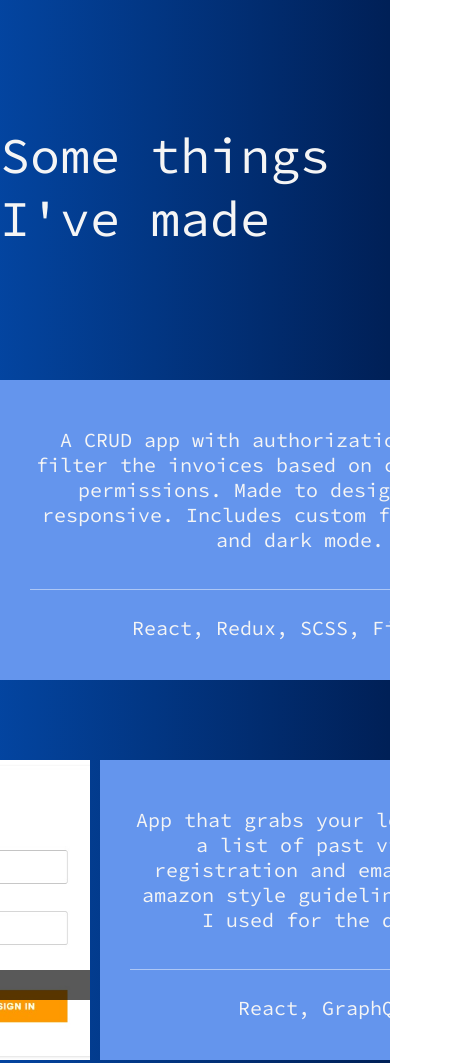
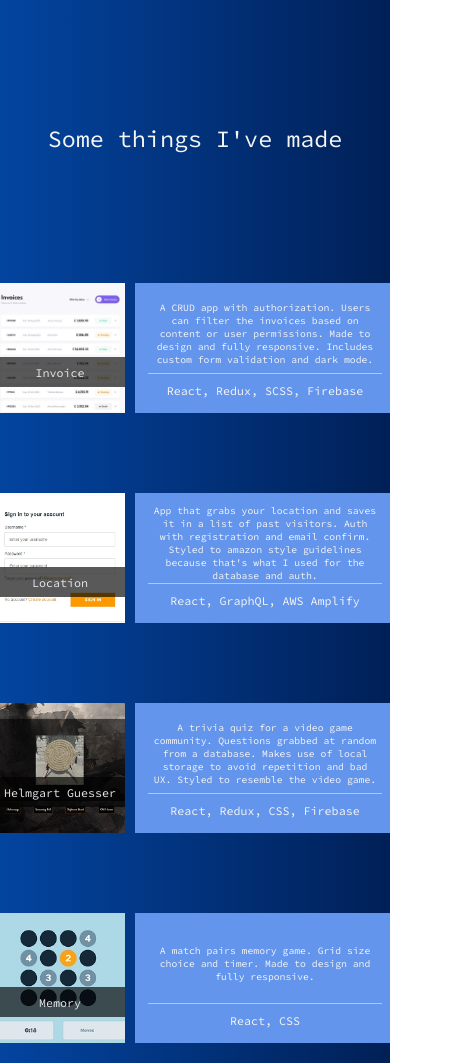
Before and after one commit to ProceduralFox/portfolio, a plain HTML site: page index.html in a window 390 px wide. Shown: the part 740-1803 px from the top of the page, 449 px wide, since content can reach past the window. Drawn offline with Linux system fonts and the light colour scheme.

Commit message:
responsiveness and favicon

```diff
--- a/index.html
+++ b/index.html
@@ -7,8 +7,9 @@
     <head>
         <meta charset="utf-8">
         <meta http-equiv="X-UA-Compatible" content="IE=edge">
-        <title></title>
-        <meta name="description" content="">
+        <title>Portfolio</title>
+        <link rel="shortcut icon" href="./favicon.ico" type="image/x-icon" >
+        <meta name="description" content="Showcase of some of my projects.">
         <meta name="viewport" content="width=device-width, initial-scale=1">
         <link rel="stylesheet" href="./styles.css">
         <link rel="preconnect" href="https://fonts.googleapis.com"/>
--- a/styles.css
+++ b/styles.css
@@ -513,3 +513,127 @@ a {
         animation: slide-in2 1s cubic-bezier(.24,.92,.51,1.1) 0s 1 forwards;
       }
   }
+
+
+  @media screen and (max-width: 1025px) {
+      header{
+          justify-content: center;
+      }
+
+      header>ul{
+          margin: 0;
+      }
+
+      .background{
+          align-items: center;
+      }
+
+      .background > h1 {
+          margin: 0;
+          margin-bottom: 4rem;
+      }
+
+      .background > p {
+          margin: 0;
+
+          width: 80%;
+          text-align: center;
+      }
+
+      .projects_parent1{
+          width: 100%;
+          justify-content: center;
+          align-items: center;
+      }
+
+      .left_wrapper{
+          margin: 0;
+      }
+
+      .right_wrapper{
+          margin: 0;
+      }
+
+      .project_wrapper{
+          display: flex;
+          justify-content: center;
+          align-items: center;
+      }
+
+      .project{
+          width: 85%;
+          aspect-ratio: 3 / 1;
+          height: auto;
+
+      }
+   }
+
+
+   @media screen and (max-width: 875px) {
+
+    .right_top{
+        font-size: 2vw;
+    }
+
+    .right_bottom{
+        font-size: 2.5vw;
+    }
+
+    .project_left::after{
+        font-size: 2.5vw;
+        display: flex;
+        justify-content: center;
+        align-items: center;
+    }
+
+    .projects > h2{
+        font-size: 6vw;
+    }
+
+    .contact_title{
+        font-size: 6vw;
+    }
+
+    .contact_text{
+        font-size: 5vw;
+    }
+   }
+
+
+   @media screen and (max-width: 500px) {
+    .project{
+        width: 100%;
+        aspect-ratio: 3 / 1;
+    }
+
+    .right_top{
+        font-size: 2.5vw;
+    }
+
+    .right_bottom{
+        font-size: 3vw;
+    }
+
+    .project_left::after{
+        font-size: 3vw;
+        display: flex;
+        justify-content: center;
+        align-items: center;
+    }
+
+    header  > ul {
+        width: 70%;
+    }
+
+   }
+
+
+   @media screen and (max-width: 375px) {
+       header > ul {
+           width: 90%;
+       }
+
+       header > h1 {
+           font-size: 5vw;
+       }
+   }
```
Also changed, not shown: favicon.ico (added).
